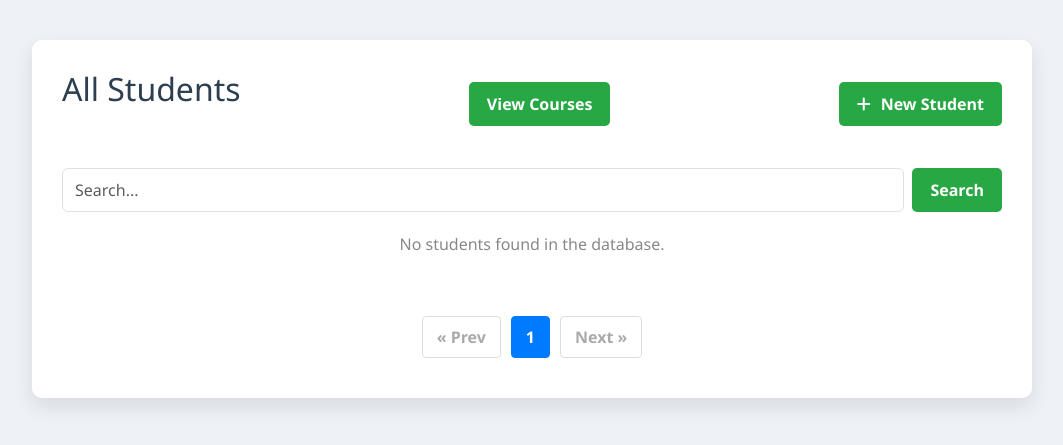
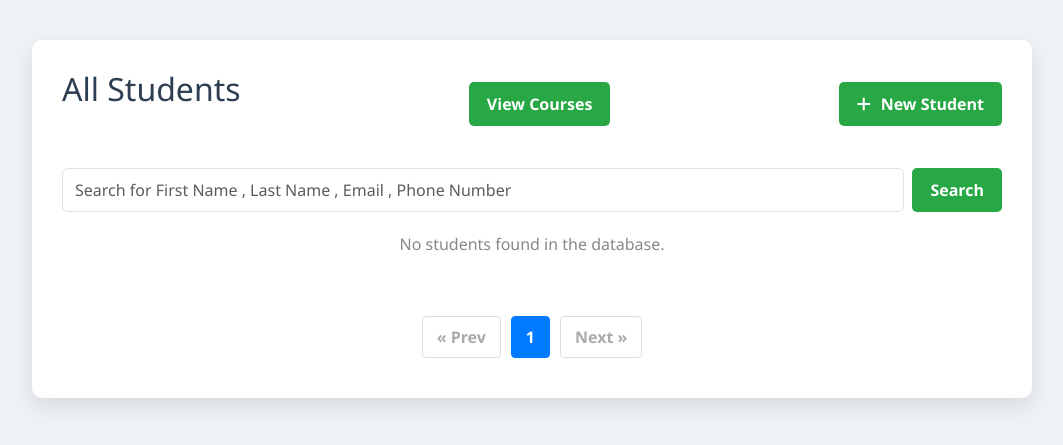
Before and after one commit to YASHSHAH68/django-student-db, a Django app: page /students/ in a window 1280 px wide. Shown: the top 445 px of the page, without its empty margins (108-1171 px from the left). Run offline with Django 5.2, Linux system fonts and the light colour scheme; data that the repository does not hold is empty.

Commit message:
Updated Code

```diff
--- a/students/forms.py
+++ b/students/forms.py
@@ -29,7 +29,6 @@ class CourseForm(forms.ModelForm):
         return description
 
 class StudentForm(forms.ModelForm):
-
 
     class Meta:
         model = Student
--- a/students/templates/student_list.html
+++ b/students/templates/student_list.html
@@ -119,7 +119,7 @@
             <a href="{% url 'student_form' %}" class="btn"><i class="fa-solid fa-plus" style="padding-right: 10px;"></i>New Student</a>
         </div>
         <form class="search-box d-flex" method="GET" action="">
-                <input class="form-control me-2" type="search" name="query" placeholder="Search..." aria-label="Search">
+                <input class="form-control me-2" type="search" name="query" placeholder="Search for First Name , Last Name , Email , Phone Number" aria-label="Search">
                 <button class="btn btn-primary" type="submit">Search</button>
             </form>
 
@@ -173,7 +173,7 @@
 
             <div class="pagination">
                  {% if page_obj.has_previous %}
-                <a href="?page={{ page_obj.previous_page_number }}">&laquo; Prev</a>
+                <a href="?page={{ page_obj.previous_page_number }}&query={{request.GET.query}}">&laquo; Prev</a>
                     {% else %}
                 <a class="disabled">&laquo; Prev</a>
                     {% endif %}
@@ -182,12 +182,12 @@
                     {% if page_obj.number == num %}
                     <a class="active">{{ num }}</a>
                         {% else %}
-                    <a href="?page={{ num }}">{{ num }}</a>
+                    <a href="?page={{ num }}&query={{request.GET.query}}">{{ num }}</a>
                         {% endif %}
                         {% endfor %}
 
                 {% if page_obj.has_next %}
-                <a href="?page={{ page_obj.next_page_number }}">Next &raquo;</a>
+                <a href="?page={{ page_obj.next_page_number }}&query={{request.GET.query}}">Next &raquo;</a>
                     {% else %}
                 <a class="disabled">Next &raquo;</a>
                     {% endif %}
--- a/students/urls.py
+++ b/students/urls.py
@@ -9,7 +9,5 @@ urlpatterns = [
     path('', views.course_list, name='courses_list'),
     path('courses/new/', views.course_form, name='course_form'),
     path('courses/edit/<int:course_id>/', views.course_edit, name='course_edit'),
-    path('courses/delete/<int:course_id>/', views.course_delete, name='course_delete'),
-    path('courses/search/',views.course_search,name='course_search'),
-    path('students/search/',views.student_search,name='student_search')
+    path('courses/delete/<int:course_id>/', views.course_delete, name='course_delete')
 ]
--- a/students/views.py
+++ b/students/views.py
@@ -1,6 +1,7 @@
 from django.shortcuts import render, redirect, get_object_or_404
 from .models import Course, Student
 from .forms import CourseForm , StudentForm
+from django.db.models import Q
 from django.core.paginator import Paginator
 
 def course_form(request):
@@ -27,7 +28,12 @@ def student_form(request):
 
 
 def course_list(request):
+
     courses = Course.objects.all().order_by('-createdAt')
+    query = request.GET.get('query' , '')
+
+    if query:
+        courses = Course.objects.filter(Q(name__icontains = query) | Q(description__icontains = query))
 
     paginator = Paginator(courses , 5)
     page_number = request.GET.get('page')
@@ -37,7 +43,9 @@ def course_list(request):
 
 def student_list(request):
     students = Student.objects.all().order_by('-createdAt')
-
+    query = request.GET.get('query')
+    if query:
+        students = Student.objects.filter(Q(fname__icontains = query) | Q(lname__icontains = query) | Q(phoneno__icontains = query) | Q(email = query))
     paginator = Paginator(students , 5)
     page_number = request.GET.get('page')
     page_object = paginator.get_page(page_number)
@@ -83,8 +91,3 @@ def student_delete(request, student_id):
         return redirect('students_list')
 
     return render(request, 'confirm_student_deletion.html', {'student': student})
-
-def course_search(request):
-    pass
-def student_search(request):
-    pass
```
Also changed, not shown: students/templates/course_list.html (+4 -4 lines).
